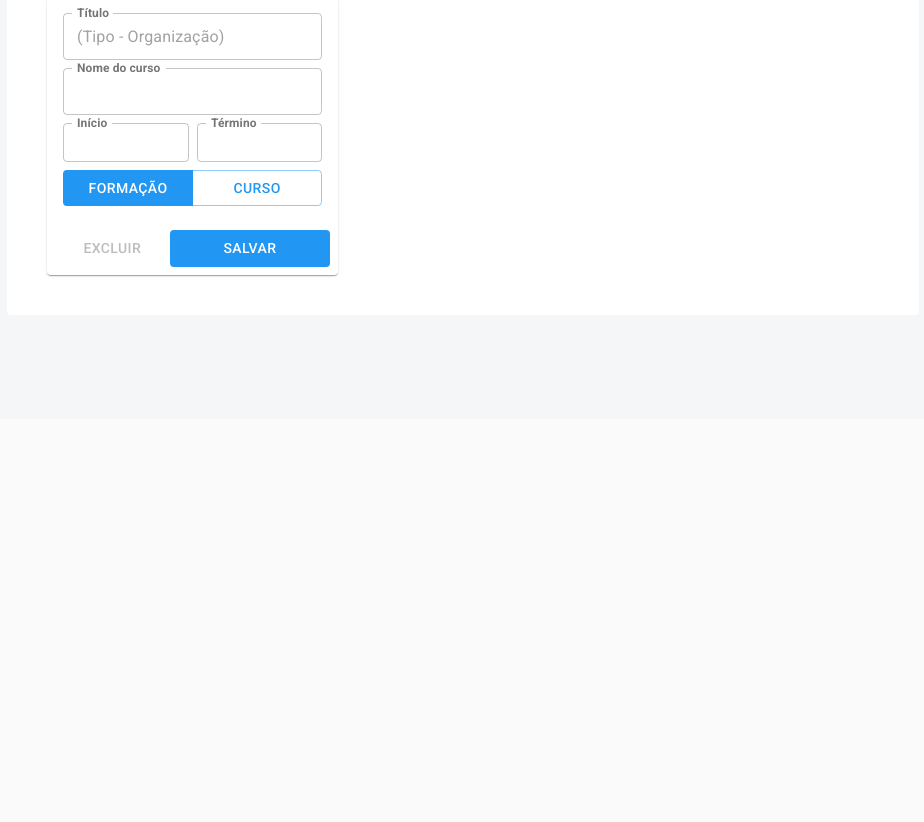
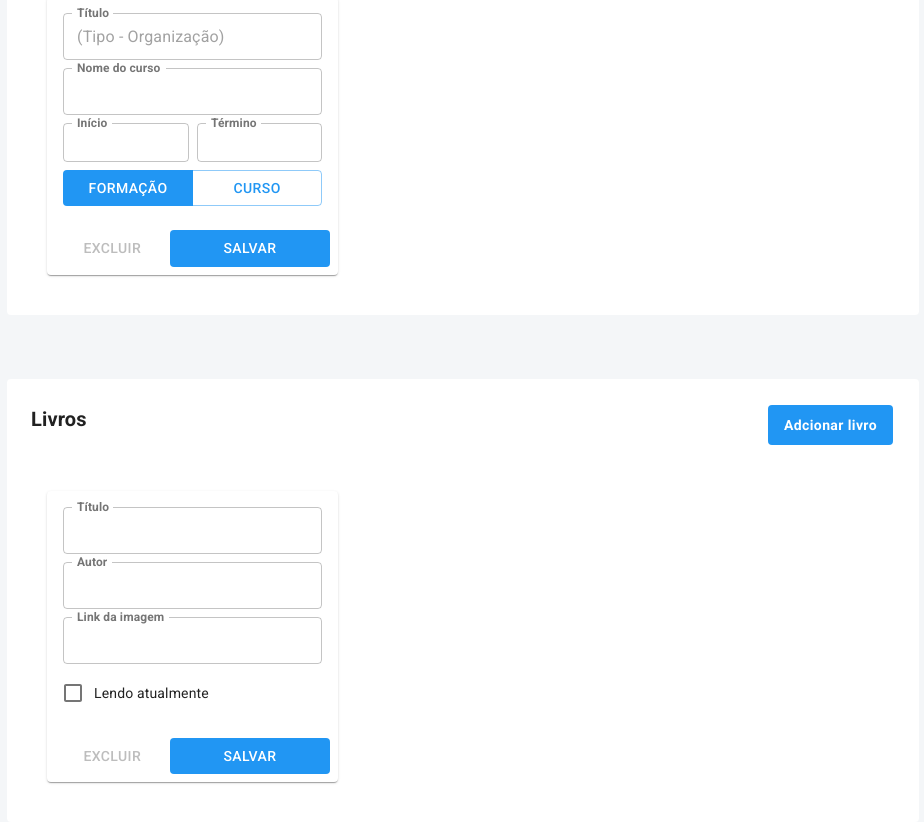
Before and after one commit to 7sete7/site, a React (Create React App) app: page /admin in a window 1280 px wide. Shown: the part 2963-3785 px from the top of the page, without its empty margins (177-1101 px from the left). Before the commit the page ends 3382 px from the top, so only its background shows below. Built offline with nearby package versions, Linux system fonts and the light colour scheme.

Commit message:
Bloco dos livros

```diff
--- /dev/null
+++ b/src/views/Admin/Blocks/Books.js
@@ -0,0 +1,78 @@
+import React, { useState, useCallback } from "react";
+
+import Box from "@material-ui/core/Box";
+import Grid from "@material-ui/core/Grid";
+import Typography from "@material-ui/core/Typography";
+import CardHeader from "@material-ui/core/CardHeader";
+import Card from "@material-ui/core/Card";
+import CardContent from "@material-ui/core/CardContent";
+import CardActions from "@material-ui/core/CardActions";
+import FormControlLabel from "@material-ui/core/FormControlLabel";
+import Checkbox from "@material-ui/core/Checkbox";
+import Button from "@material-ui/core/Button";
+
+import { Button as SaveButton, TextInput } from "../../../components/Forms";
+import Block from "./Block";
+
+const Header = () => (
+  <Box>
+    <CardHeader
+      title="Livros"
+      subheader={<>&nbsp;</>}
+      titleTypographyProps={{ variant: "h6" }}
+      style={{ padding: 0 }}
+      action={
+        <SaveButton variant="contained" color="primary" disableElevation style={{ margin: 10 }}>
+          Adcionar livro
+        </SaveButton>
+      }
+    />
+  </Box>
+);
+
+const Books = () => {
+  return (
+    <Block title={<Header />}>
+      <Box display="flex">
+        <Card style={{ width: "35%" }}>
+          <CardContent>
+            <Grid container spacing={1}>
+              <Grid item xs={12}>
+                <TextInput label="Título" fullWidth />
+              </Grid>
+              <Grid item xs={12}>
+                <TextInput label="Autor" fullWidth />
+              </Grid>
+              <Grid item xs={12}>
+                <TextInput label="Link da imagem" fullWidth />
+              </Grid>
+
+              <Grid item xs={12}>
+                <FormControlLabel
+                  control={<Checkbox name="reading" color="primary" />}
+                  label={<Typography variant="body2">Lendo atualmente</Typography>}
+                />
+              </Grid>
+            </Grid>
+          </CardContent>
+          <CardActions>
+            <Grid container>
+              <Grid item xs={5}>
+                <Button fullWidth variant="text" color="secondary">
+                  Excluir
+                </Button>
+              </Grid>
+              <Grid item xs={7}>
+                <Button fullWidth variant="contained" color="primary" disableElevation>
+                  Salvar
+                </Button>
+              </Grid>
+            </Grid>
+          </CardActions>
+        </Card>
+      </Box>
+    </Block>
+  );
+};
+
+export default Books;
--- a/src/views/Admin/Blocks/index.js
+++ b/src/views/Admin/Blocks/index.js
@@ -4,3 +4,4 @@ export { default as ContactBlock } from "./Contact";
 export { default as ColorsBlock } from "./Colors";
 export { default as PostsBlock } from "./Posts";
 export { default as StudiesBlock } from "./Studies";
+export { default as BooksBlock } from "./Books";
--- a/src/views/Admin/index.js
+++ b/src/views/Admin/index.js
@@ -3,7 +3,7 @@ import React from "react";
 import Box from "@material-ui/core/Box";
 import Container from "@material-ui/core/Container";
 
-import { MetaBlock, ContactBlock, ColorsBlock, PostsBlock, StudiesBlock } from "./Blocks";
+import { MetaBlock, ContactBlock, ColorsBlock, PostsBlock, StudiesBlock, BooksBlock } from "./Blocks";
 import withStyles from "@material-ui/core/styles/withStyles";
 
 const Admin = () => {
@@ -20,6 +20,8 @@ const Admin = () => {
         <PostsBlock />
 
         <StudiesBlock />
+
+        <BooksBlock />
       </Container>
     </Box>
   );
```
